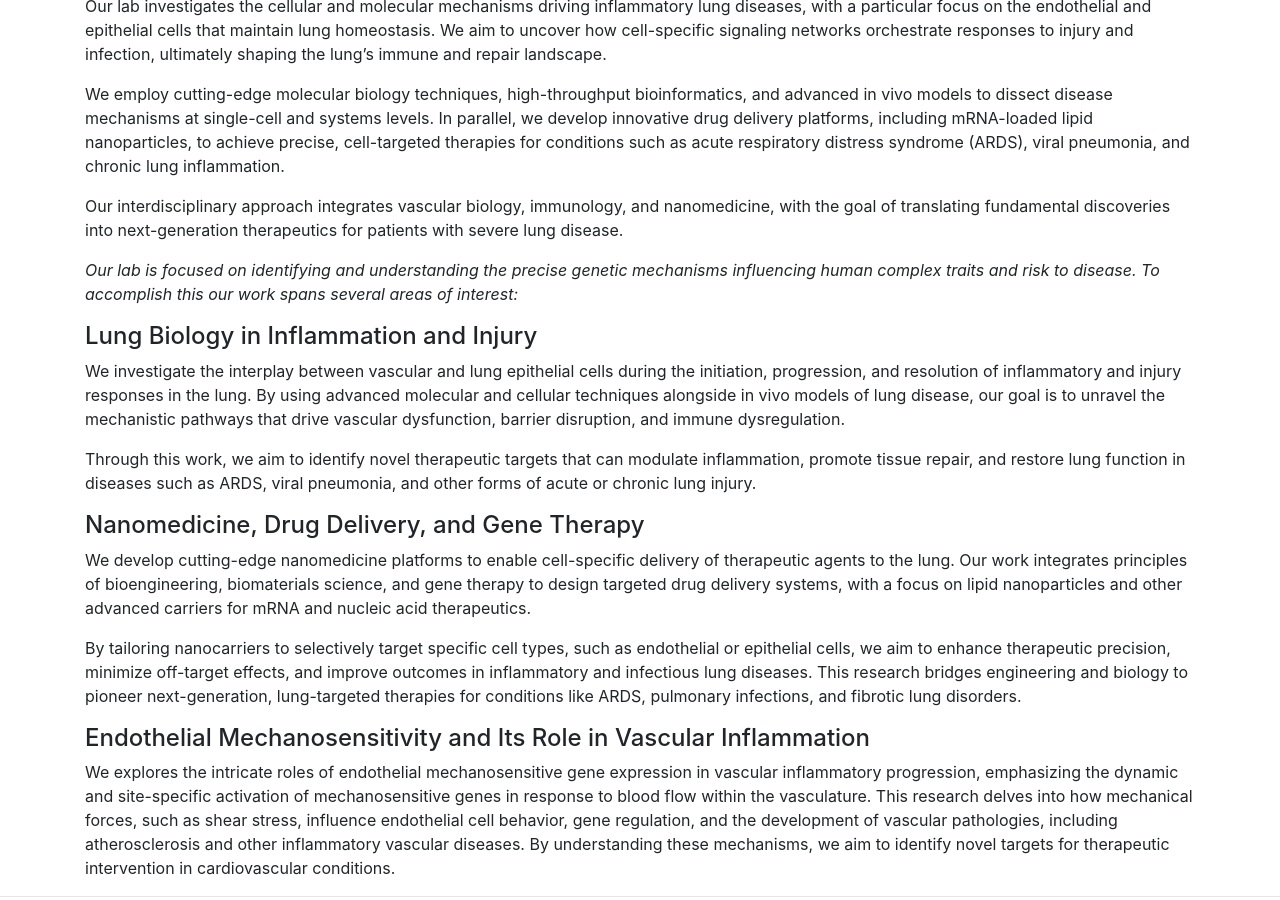
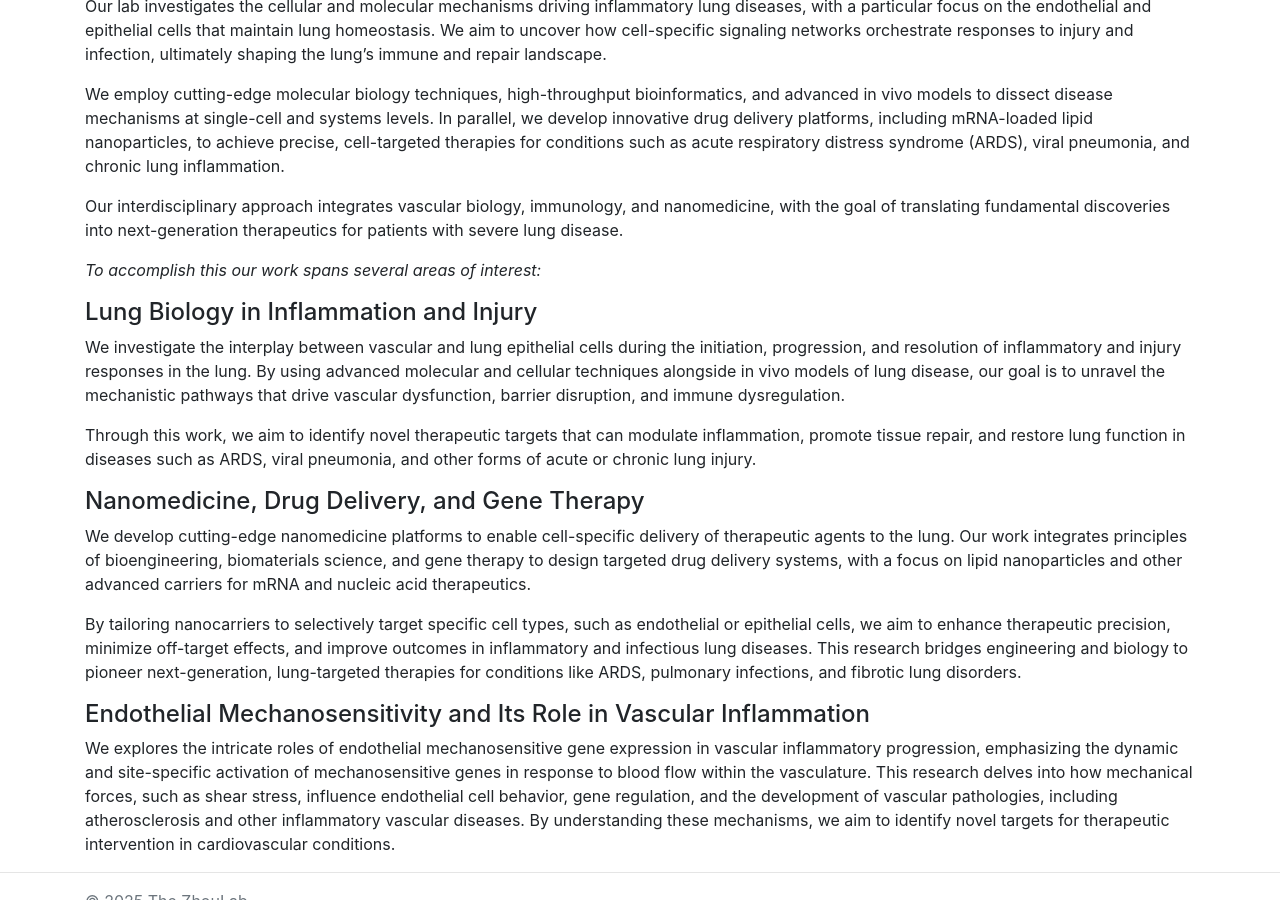
Before and after one commit to tewhey-lab/tewhey-lab.github.io, a Jekyll site: the page built from research/index.md, in a window 1280 px wide and 900 px high, scrolled down 518 px. Built offline with Jekyll 4.4.1, drawn with Linux system fonts in a browser that asks for light colours; nearby versions of some CDN libraries; comment, search, counter and statistics services are not loaded.

Commit message:
Update index.md

```diff
--- a/research/index.md
+++ b/research/index.md
@@ -16,7 +16,7 @@ We employ cutting-edge molecular biology techniques, high-throughput bioinformat
 
 Our interdisciplinary approach integrates vascular biology, immunology, and nanomedicine, with the goal of translating fundamental discoveries into next-generation therapeutics for patients with severe lung disease.
 
-*Our lab is focused on identifying and understanding the precise genetic mechanisms influencing human complex traits and risk to disease. To accomplish this our work spans several areas of interest:*
+*To accomplish this our work spans several areas of interest:*
 
 #### Lung Biology in Inflammation and Injury
 
```
